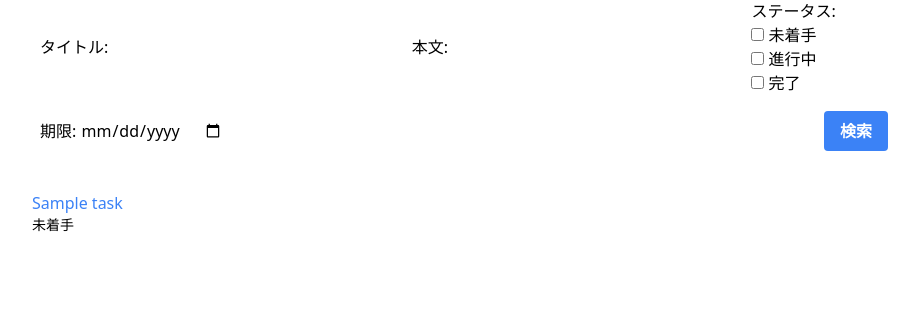
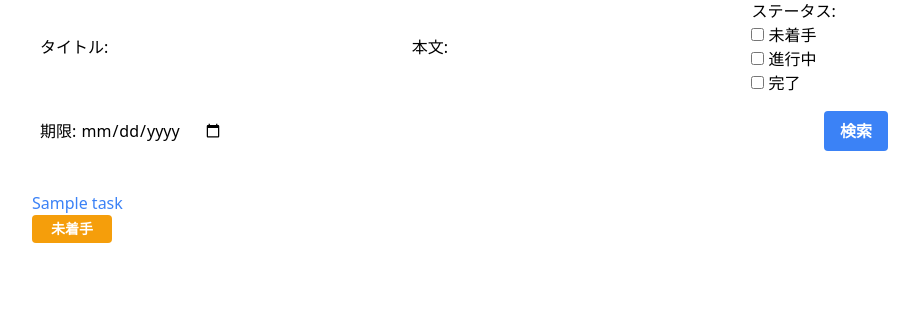
Before and after one commit to nibuno/djangoTaskApp, a Django app: page /task/ in a window 1280 px wide. Shown: the part 153-475 px from the top of the page, without its empty margins (176-1095 px from the left). Run offline with Django 4.2, Linux system fonts and the light colour scheme; tables that the repository leaves empty hold one stand-in row (values such as "Sample post"); some libraries are stand-ins or nearby versions.

Commit message:
タスクの進捗状況が分かりやすくなるようにボタン風のデザインを追加

```diff
--- a/mysite/tasks/templates/task/task_list.html
+++ b/mysite/tasks/templates/task/task_list.html
@@ -29,9 +29,15 @@
     </form>
     <ul class="mb-4">
         {% for task in tasks %}
-            <li class="mb-2">
+            <li class="mb-4">
                 <a href="{% url 'task_detail' task.id %}" class="text-blue-500 hover:text-blue-700">{{ task.title }}</a>
-                <p class="text-sm">{{ task.get_status_display }}</p>
+                {% if task.get_status_display == "未着手" %}
+                    <div class="text-sm bg-amber-500 text-white font-bold py-1 px-3 rounded w-20 text-center">{{ task.get_status_display }}</div>
+                {% elif task.get_status_display == "進行中" %}
+                    <div class="text-sm bg-blue-500 text-white font-bold py-1 px-3 rounded w-20 text-center">{{ task.get_status_display }}</div>
+                {% elif task.get_status_display == "完了" %}
+                    <div class="text-sm bg-green-500 text-white font-bold py-1 px-3 rounded w-20 text-center">{{ task.get_status_display }}</div>
+                {% endif %}
             </li>
         {% endfor %}
     </ul>
```
